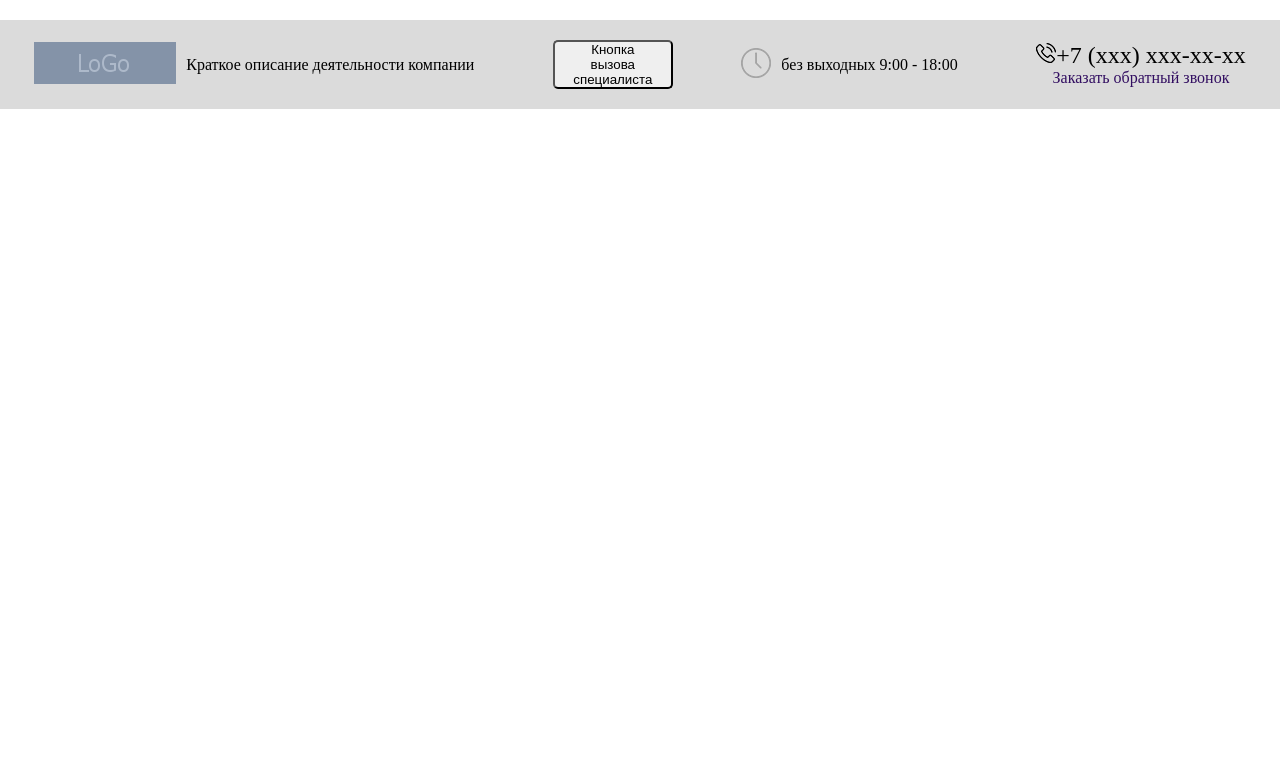
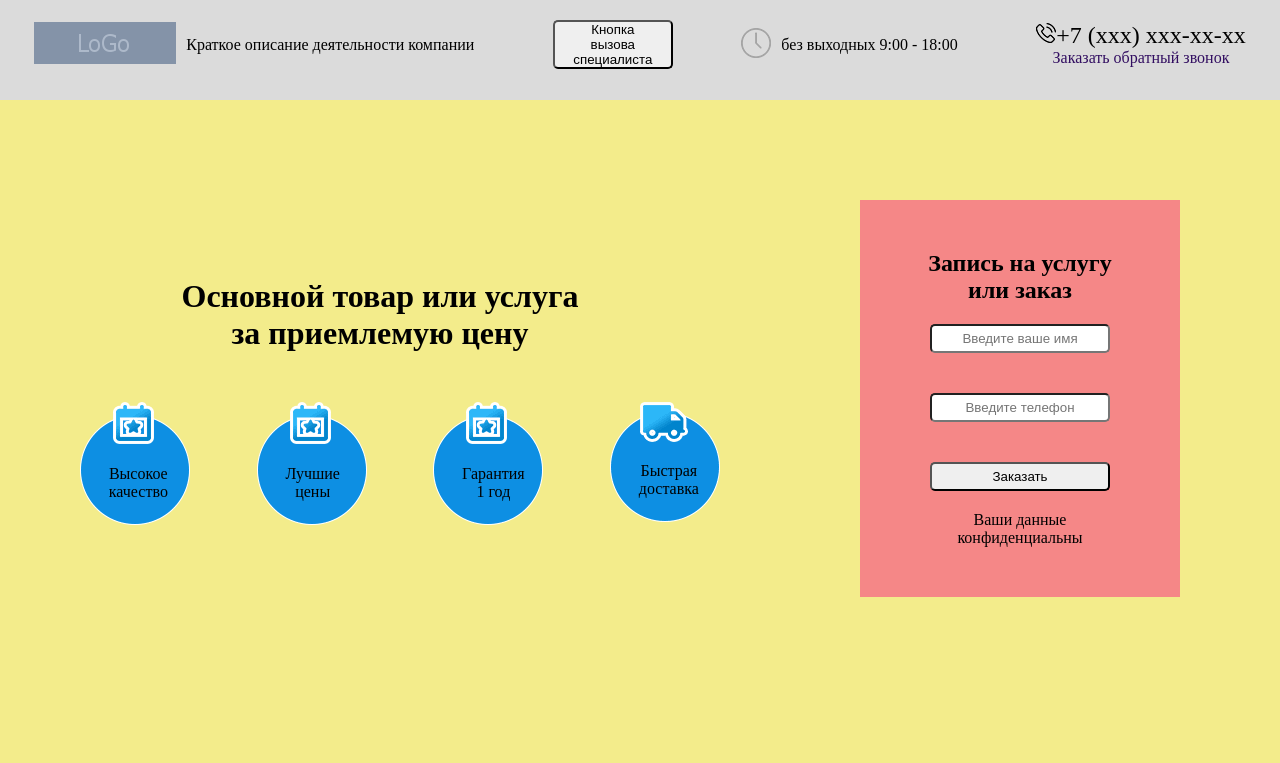
Before and after one commit to FluffyGlare/LeMakt, a website built with Parcel: page src/index.html in a window 1280 px wide. Built offline with nearby package versions, Linux system fonts and the light colour scheme.

Commit message:
main comlected

```diff
--- a/src/assets/css/style.css
+++ b/src/assets/css/style.css
@@ -6,15 +6,20 @@
     text-decoration: none;
 }
 
+body {
+    background: rgb(243, 236, 139);
+}
+
 /* header */
 .header {
     background-color: #dbdbdb;
     width: 100%;
+    min-height: 100px;
 }
-.container {
+.header-container {
     display: flex;
     justify-content: space-around;
-    margin: 20px auto;
+    padding: 20px auto;
     vertical-align: middle;
 }
 
@@ -54,3 +59,71 @@ a {
     width: 120px;
     border-radius: 5px;
 }
+
+/* main */
+main {
+    height: calc(100vh - 140px);
+
+}
+
+.main-container {
+    display: flex;
+    justify-content: space-around;
+    padding: 20px auto;
+    vertical-align: middle;
+    overflow: hidden;
+}
+
+.col-main-title {
+    margin: auto;
+    width: 50%;
+    display: flex;
+    flex-direction: column;
+}
+
+.col-main-title h1 {
+    display: inline-block;
+    margin: 30px auto;
+}
+
+.main-form {
+    display: flex;
+    flex-direction: column;
+    background-color: rgb(245, 135, 135);
+    padding: 50px;
+}
+
+.form-control {
+    margin: 20px;
+    border-radius: 5px;
+    padding: 5px;
+}
+
+.col-main-form{
+    display: block;
+    margin: 100px;
+    width: 25%;
+}
+
+.main-features{
+    display: flex;
+    justify-content: space-between;
+    width: 100%;
+    text-align: center;
+    margin: 20px;
+    vertical-align: middle;
+}
+
+.col-features {
+    display: inline-block;
+}
+
+.main-features-block img {
+    position: relative;
+}
+
+.main-features-block p {
+    position: absolute;
+    margin-top: -4rem;
+    margin-left: 1.8rem;
+}
--- a/src/index.html
+++ b/src/index.html
@@ -10,12 +10,15 @@
 </head>
 
 <body>
+
+    <!-- header -->
+
     <header class="header">
-        <div class="container">
+        <div class="header-container">
             <div class="col-header">
                 <div class="logo">
                     <div class="logo_img">
-                        <img src="../src/assets/img/logo.png" alt="#">
+                        <img src="../src/assets/img/header/logo.png" alt="#">
                     </div>
                     <p>Краткое описание деятельности компании</p>
                 </div>
@@ -30,19 +33,76 @@
             <div class="col-header">
                 <div class="working-hours">
                     <div class="working_hours_img">
-                        <img src="../src/assets/img/clock.png" alt="#">
+                        <img src="../src/assets/img/header/clock.png" alt="#">
                     </div>
                     <p>без выходных <span>9:00 - 18:00</span></p>
                 </div>
             </div>
             <div class="col-header">
                 <div class="contact-us">
-                    <a href="#"><img src="../src/assets/img/phone.png" alt="#">+7 (xxx) xxx-xx-xx</a>
+                    <a href="#"><img src="../src/assets/img/header/phone.png" alt="#">+7 (xxx) xxx-xx-xx</a>
                     <a class="phone-link" href="#">Заказать обратный звонок</a>
                 </div>
             </div>
         </div>
     </header>
+
+    <!-- main -->
+
+    <main class="main">
+        <div class="main-container">
+
+                <div class="col-main-title">
+                    <h1><span>Основной товар или услуга<br></span>за приемлемую цену</h1>
+                    <dv class="main-features">
+
+                        <div class="col-features">
+                            <div class="main-features-block">
+                                <img src="assets/img/main/icons/guaranty.png" alt="">
+                                <p>Высокое <br>качество</p>
+                            </div>
+                        </div>
+
+                        <div class="col-features">
+                            <div class="main-features-block">
+                                <img src="assets/img/main/icons/guaranty.png" alt="">
+                                <p>Лучшие <br>цены</p>
+                            </div>
+                        </div>
+
+                        <div class="col-features">
+                            <div class="main-features-block">
+                                <img class="small_img" src="assets/img/main/icons/guaranty.png">
+                                <p>Гарантия <br>1 год</p>
+                            </div>
+                        </div>
+
+                        <div class="col-features">
+                            <div class="main-features-block">
+                                <img class="small_img" src="assets/img/main/icons/delivery.png">
+                                <p>Быстрая <br>доставка</p>
+                            </div>
+                        </div>
+
+                    </dv>
+
+                </div>
+
+            <div class="col-main-form">
+                <form class="main-form">
+                    <h2>Запись на услугу <br><span>или заказ</span></h2>
+                    <input class="form-control" name="user_name" required type="text"
+                        placeholder="Введите ваше имя">
+                    <input class="form-control" name="user_phone" required type="text"
+                        placeholder="Введите телефон">
+                    <button class="form-control" name="submit" type="submit">Заказать</button>
+                    <p class="form_notice">Ваши данные конфиденциальны</p>
+                </form>
+            </div>
+
+        </div>
+        </div>
+    </main>
 
 
 
```
Also changed, not shown: assets/img/image.png (added), src/assets/img/edit.png (deleted), src/assets/img/header/clock.png (renamed from src/assets/img/clock.png), src/assets/img/header/logo.png (renamed from src/assets/img/logo.png), src/assets/img/header/phone.png (renamed from src/assets/img/phone.png), src/assets/img/main/icons/delivery.png (added), src/assets/img/main/icons/guaranty.png (added).
